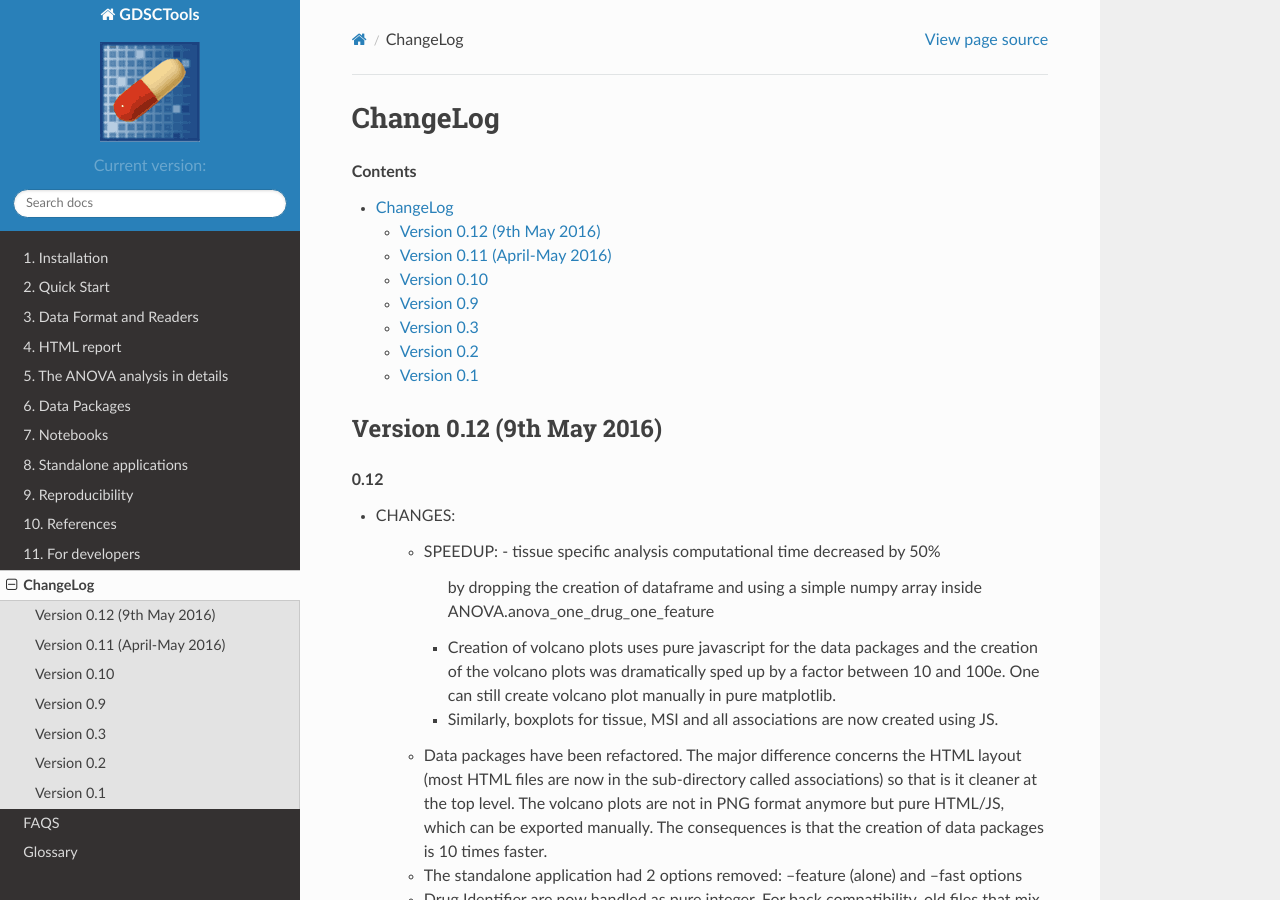
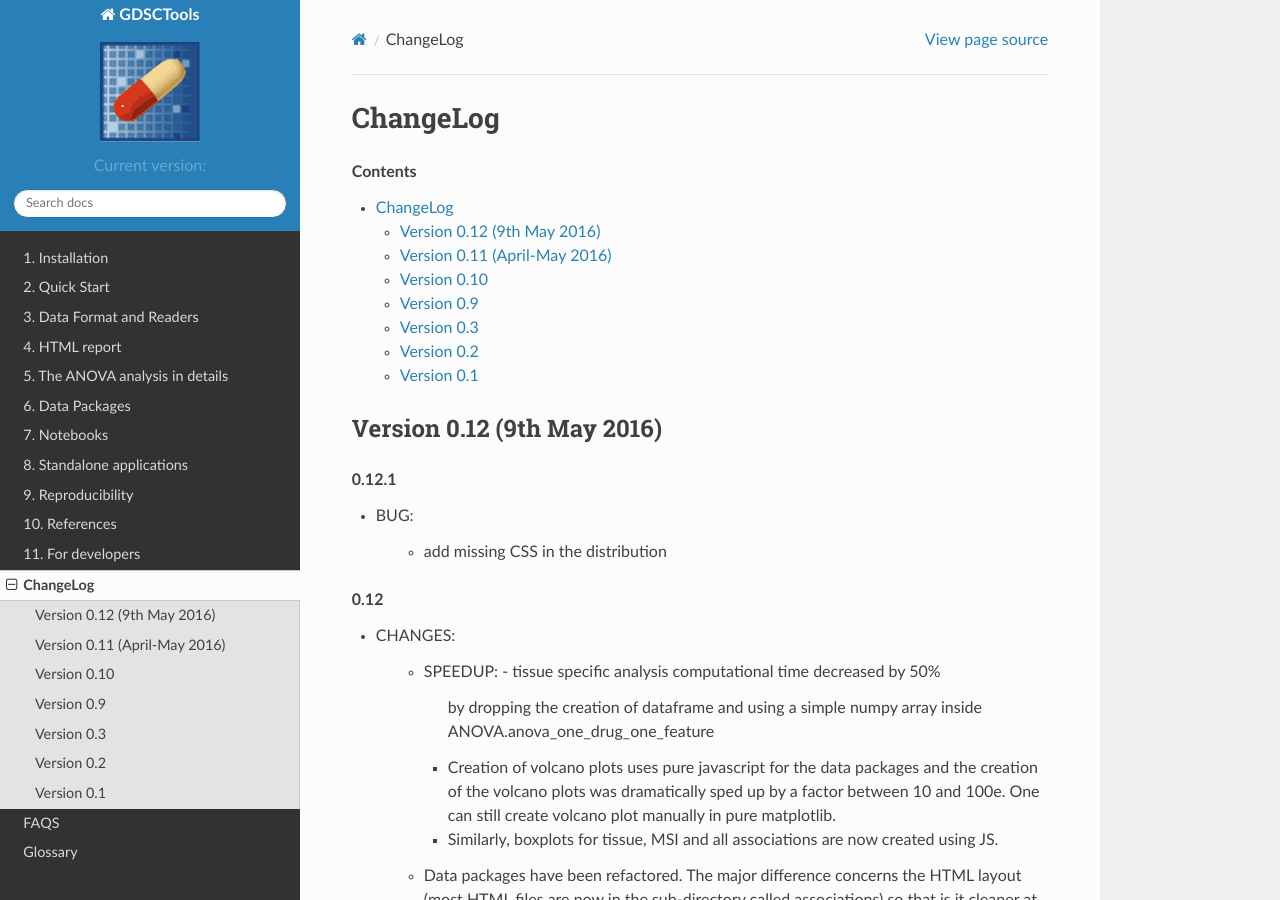
Before and after one commit to CancerRxGene/gdsctools, a Sphinx documentation site: the page built from doc/source/ChangeLog.rst, in a window 1280 px wide and 900 px high. Built offline with Sphinx 7.4.7 and the Read the Docs theme 2.0.0, drawn with Linux system fonts in a browser that asks for light colours; formulas are drawn with MathJax 3; pages that are not in the unit, such as notebooks, are missing from menus; the version number could not be read and is left out.

Commit message:
Fix inclusion of CSS in tar ball

```diff
--- a/doc/source/ChangeLog.rst
+++ b/doc/source/ChangeLog.rst
@@ -6,6 +6,11 @@ ChangeLog
 Version 0.12 (9th May 2016)
 -------------------------------
 
+.. rubric:: 0.12.1
+
+* BUG:
+
+    - add missing CSS in the distribution
 
 
 .. rubric:: 0.12
--- a/setup.py
+++ b/setup.py
@@ -8,7 +8,7 @@ import glob
 
 _MAJOR               = 0
 _MINOR               = 12
-_MICRO               = 0
+_MICRO               = 1
 version              = '%d.%d.%d' % (_MAJOR, _MINOR, _MICRO)
 release              = '%d.%d' % (_MAJOR, _MINOR)
 
@@ -84,6 +84,7 @@ setup(
     package_data = {
         '': ["*css", "*js", "*txt", "*csv", "*tsv", "*gz"],
         #'gdsctools.data' : ['*'],
+        'gdsctools.data.csss' : ['*.css'],
         'gdsctools.data.images' : ['*.png', '*.ico'],
         'gdsctools.data.templates' : ['*.html'],
         'gdsctools.data.javascript' : ['*.js'],
```
